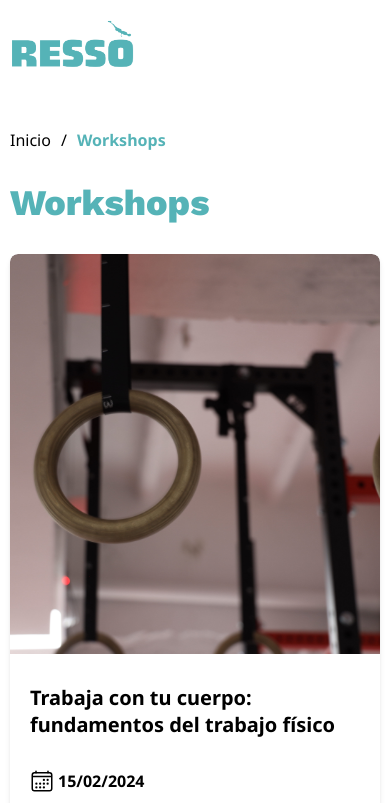
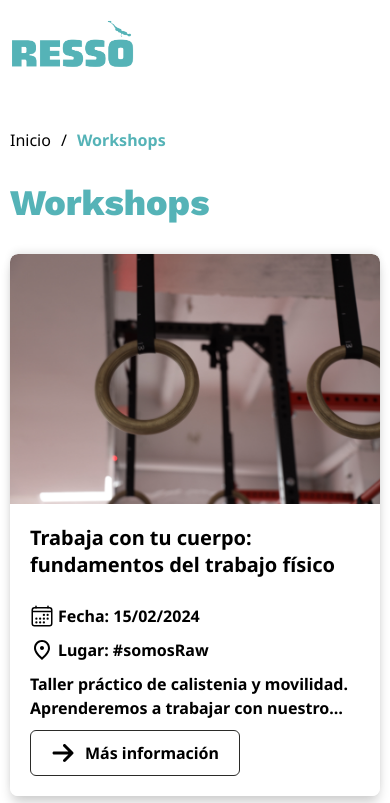
Before and after one commit to santimb96/resso-centre-entrenament, a Next.js app: page /workshops in a window 390 px wide. Shown: the top 803 px of the page. Built offline with nearby package versions, Linux system fonts and the light colour scheme; what tailwindcss-animated would draw is missing.

Commit message:
[feat]: resided workshop list grid

```diff
--- a/app/components/packList.jsx
+++ b/app/components/packList.jsx
@@ -18,7 +18,7 @@ export default function PackList () {
 }
 
 function Pack ({pack}) {
-  const { title, description, includes, notIncludes, price, link, discount, popular, premium } = pack
+  const { title, includes, notIncludes, price, link, discount, popular, premium } = pack
   return (
     <div className={`${premium ? 'text-primary' : 'text-secondary'} rounded-xl h-full shadow-sm border border-secondary/50 min-h-content w-full flex flex-col gap-5 px-5 py-10 ${premium ? 'bg-secondary' : 'bg-primary'} ${popular && '2xl:scale-105 '}`}>
       <div className='flex justify-between items-center'>
--- a/app/workshops/page.jsx
+++ b/app/workshops/page.jsx
@@ -10,7 +10,7 @@ async function WorkshopsList (){
   const data = fullData.data
 
   return (
-    <div className='w-full grid grid-cols-1 place-items-start md:grid-cols-2 2xl:grid-cols-3 gap-10 mt-5'>
+    <div className='w-full grid grid-cols-1 place-items-start sm:grid-cols-2 lg:grid-cols-3 2xl:grid-cols-4 gap-5 mt-5'>
       {
         data.map(workshop => (
           <WorkshopCard key={workshop.id} workshop={workshop} />
--- a/app/workshops/workshopCard.jsx
+++ b/app/workshops/workshopCard.jsx
@@ -5,8 +5,8 @@ import Link from 'next/link'
 export default function WorkshopCard({workshop}){
   const {id, title, description, location, date, img} = workshop
   return (
-    <aside className="w-full rounded-lg flex flex-col justify-start items-start gap-2.5 bg-primary shadow-md overflow-hidden h-full min-h-min">
-      <picture className='relative w-full h-[400px] block rounded-t-lg'>
+    <aside className="w-full rounded-lg flex flex-col justify-start items-start gap-2.5 bg-primary shadow-custom overflow-hidden h-full min-h-min">
+      <picture className='relative w-full h-[250px] block rounded-t-lg'>
         <Image
           className='object-cover rounded-t-lg'
           src={img}
@@ -16,14 +16,14 @@ export default function WorkshopCard({workshop}){
           sizes="500px"
         />
       </picture>
-      <div className='w-full flex flex-col justify-start items-start gap-2.5 p-5 bg-primary'>
-        <h4 title={title} className='w-full text-[1.25rem] md:text-[1.5rem] font-bold min-h-[75px] line-clamp-2'>{title}</h4>
+      <div className='w-full flex flex-col justify-start items-start gap-2.5 px-5 pb-5 pt-2.5 bg-primary'>
+        <h4 title={title} className='w-full text-[1.25rem] md:text-[1.5rem] font-bold h-[70px] line-clamp-2'>{title}</h4>
         <div className='w-full flex flex-col items-start justify-start gap-2.5 overflow-hidden'>
-          <p className='font-bold flex flex-row justify-start items-center gap-1 whitespace-nowrap'><span className='min-w-6'><Calendar size={24} /></span>{date}</p>
-          <a href='' className='font-bold flex flex-row justify-start items-center gap-1 overflow-hidden hover:text-accent duration-150 ease-in-out'><span className='min-w-6'><Location size={24} /></span><span className='font-bold whitespace-nowrap text-ellipsis overflow-hidden'>{location}</span></a>
+          <p className='font-bold flex flex-row justify-start items-center gap-1 whitespace-nowrap'><span className='min-w-6'><Calendar size={24} /></span>Fecha: {date}</p>
+          <a href='' className='w-full font-bold flex flex-row justify-start items-center gap-1 overflow-hidden hover:text-accent duration-150 ease-in-out'><span className='min-w-6'><Location size={24} /></span><span className='font-bold whitespace-nowrap text-ellipsis overflow-hidden'>Lugar: {location}</span></a>
         </div>
-        <p className='line-clamp-3'>{description}</p>
-        <Link href={`/workshop/${id}`} className='font-bold flex flex-row justify-center items-center gap-2.5 py-2.5 px-5 border border-[var(--color-secondary)] rounded-md hover:bg-accent hover:text-primary hover:border-secondary duration-150 ease-in-out'><ArrowRightHamMenu />Más información</Link>
+        <p className='line-clamp-2'>{description}</p>
+        <Link href={`/workshop/${id}`} className='font-bold flex flex-row justify-center items-center gap-2.5 py-2.5 px-5 border border-[var(--color-secondary)] rounded-md hover:bg-accent hover:text-primary hover:border-accent duration-150 ease-in-out'><ArrowRightHamMenu />Más información</Link>
       </div>
     </aside>
   )
--- a/tailwind.config.mjs
+++ b/tailwind.config.mjs
@@ -15,7 +15,10 @@ export default {
         instagramStart: '#FDDC5C',
         instagramEnd: '#EA2F85',
         facebook: '#1877F2'
-      }
+      },
+      boxShadow: {
+        custom: '0 -4px 8px -2px rgba(0, 0, 0, 0.1), 0 8px 12px -2px rgba(0, 0, 0, 0.2)',
+      },
     }
   },
   plugins: [
```
